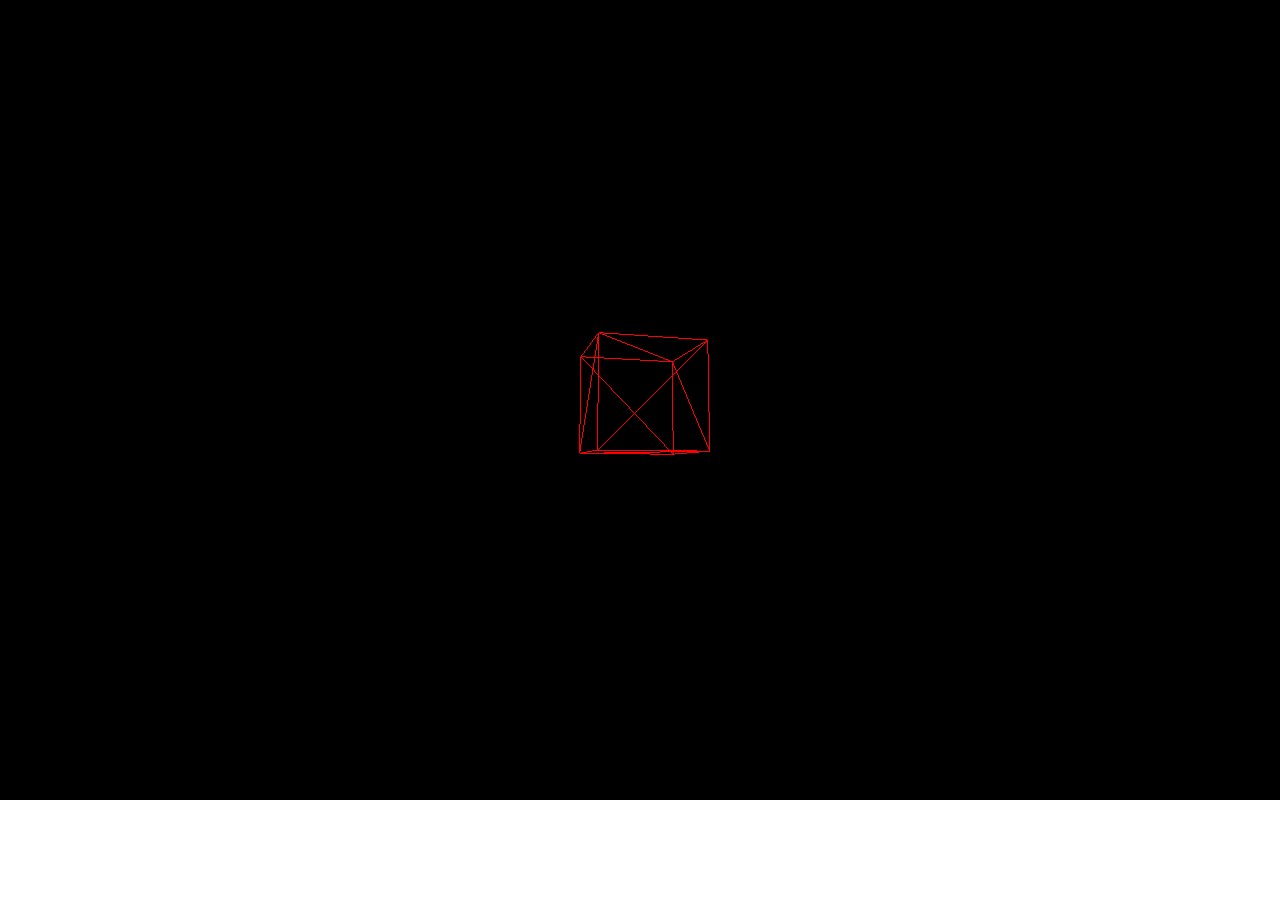
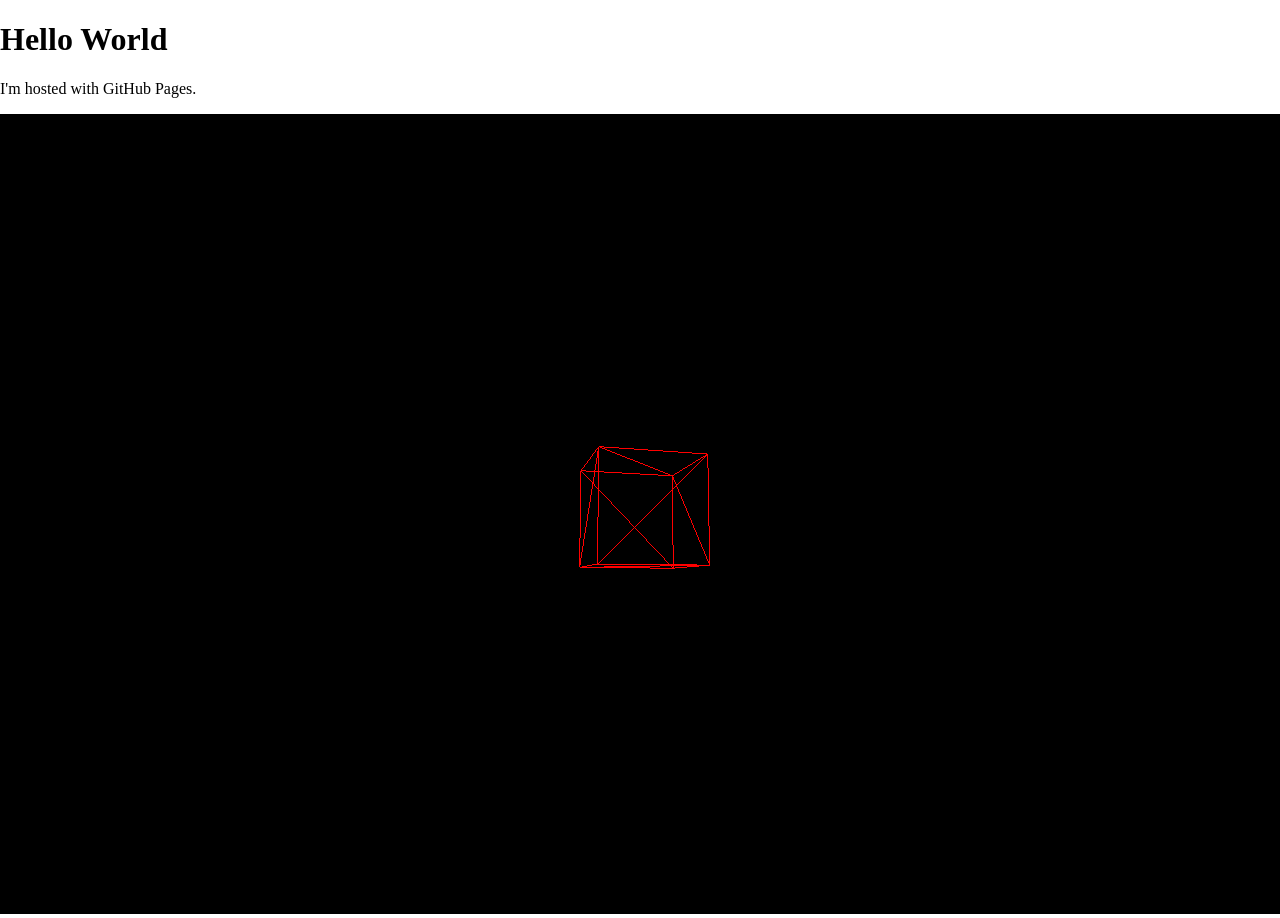
Before and after one commit to foong/foong.github.io, a plain HTML site: page index.html in a window 1280 px wide. Before the commit the page ends 804 px from the top, so only its background shows below. Drawn offline with Linux system fonts and the light colour scheme; files whose address does not match are found by name.

Commit message:
add hello world

```diff
--- a/index.html
+++ b/index.html
@@ -8,6 +8,8 @@
 	</style>
 </head>
 <body>
+	<h1>Hello World</h1>
+<p>I'm hosted with GitHub Pages.</p>
 <script src="/Users/Foong/Documents/github/foong.github.io/three.min.js"></script>
 <script>
 	var scene, camera, renderer;
```
